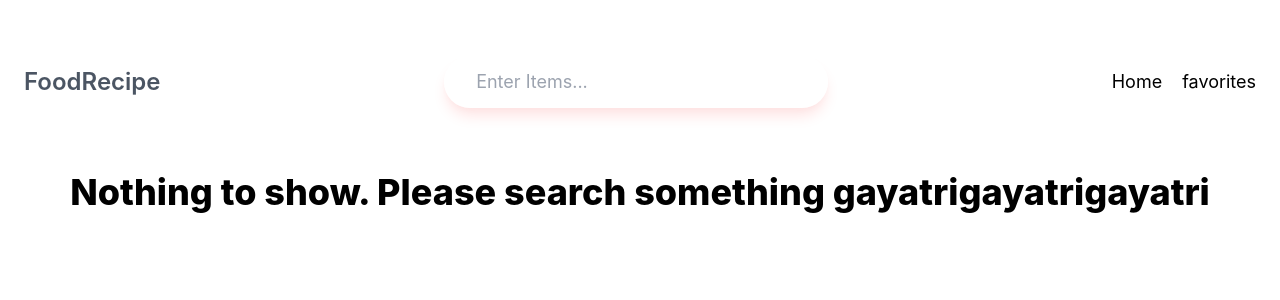
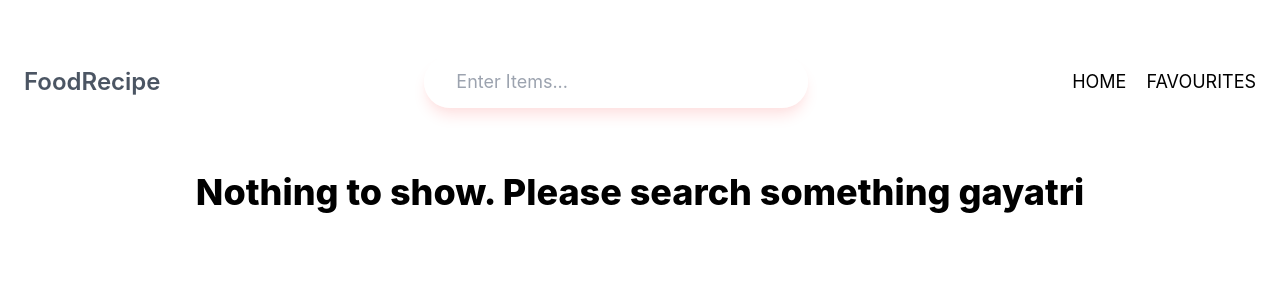
Before and after one commit to krishnaveni755/food-recipe-25, a React (Create React App) app: page / in a window 1280 px wide. Shown: the top 300 px of the page. Built offline with nearby package versions, Linux system fonts and the light colour scheme.

Commit message:
Update navbar and pages

```diff
--- a/src/components/navbar/index.jsx
+++ b/src/components/navbar/index.jsx
@@ -28,7 +28,7 @@ export default function Navbar() {
             to={"/"}
             className="text-black hover:text-gray-700 duration-300"
           >
-            Home
+            HOME
           </NavLink>
         </li>
         <li>
@@ -36,7 +36,7 @@ export default function Navbar() {
             to={"/favorites"}
             className="text-black hover:text-gray-700 duration-300"
           >
-            favorites
+            FAVOURITES
           </NavLink>
         </li>
       </ul>
--- a/src/pages/details/index.jsx
+++ b/src/pages/details/index.jsx
@@ -55,7 +55,7 @@ export default function Details() {
               (item) => item.id === recipeDetailsData?.recipe?.id
             ) !== -1
               ? "Remove from favorites"
-              : "Add to favorites"}
+              : "Add To favorites"}
           </button>
         </div>
         <div>
--- a/src/pages/home/index.jsx
+++ b/src/pages/home/index.jsx
@@ -14,7 +14,7 @@ export default function Home() {
       ) : (
         <div>
           <p className="lg:text-4xl text-xl text-center text-black font-extrabold">
-            Nothing to show. Please search something gayatrigayatrigayatri
+            Nothing to show. Please search something gayatri
           </p>
         </div>
       )}
```
